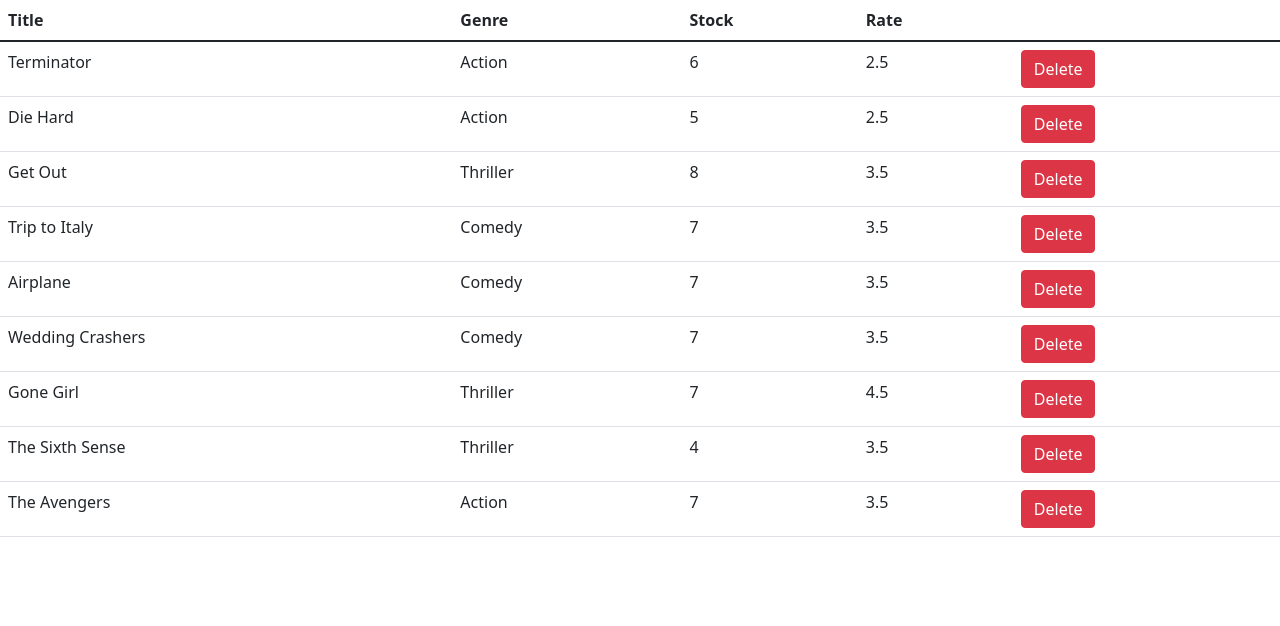
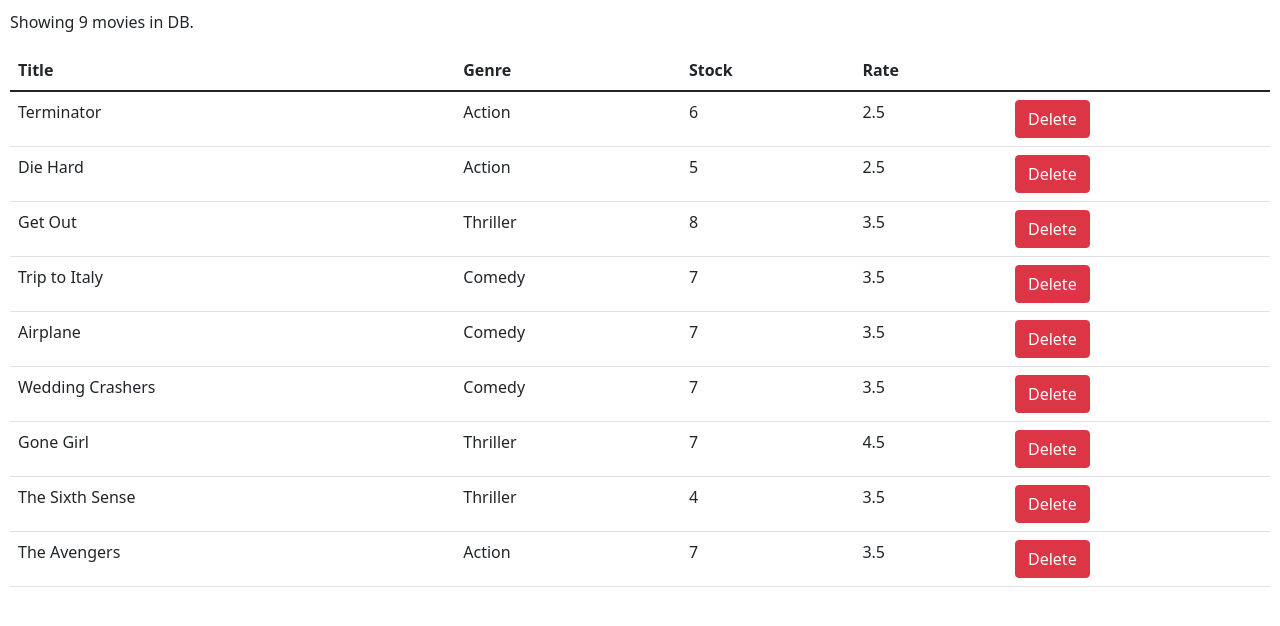
Before and after one commit to rua1hc/react-fdn-vidly-app, a React (Create React App) app: page / in a window 1280 px wide. Shown: the top 626 px of the page. Built offline with nearby package versions, Linux system fonts and the light colour scheme.

Commit message:
s3v18 delete btn

```diff
--- a/src/comps/movies.jsx
+++ b/src/comps/movies.jsx
@@ -13,7 +13,13 @@
     };
 
     render() {
+        const { length: count } = this.state.movies;
+
+        if (count === 0) return <p>No movies found!</p>;
+
         return (
+            <React.Fragment>
+                <p>Showing {count} movies in DB.</p>
                 <table className="table">
                     <thead>
                         <tr>
@@ -43,6 +49,7 @@
                         ))}
                     </tbody>
                 </table>
+            </React.Fragment>
         );
     }
 }
--- a/src/index.css
+++ b/src/index.css
@@ -1,13 +1,15 @@
 body {
-  margin: 0;
-  font-family: -apple-system, BlinkMacSystemFont, 'Segoe UI', 'Roboto', 'Oxygen',
-    'Ubuntu', 'Cantarell', 'Fira Sans', 'Droid Sans', 'Helvetica Neue',
-    sans-serif;
-  -webkit-font-smoothing: antialiased;
-  -moz-osx-font-smoothing: grayscale;
+    margin: 0;
+    font-family: -apple-system, BlinkMacSystemFont, "Segoe UI", "Roboto",
+        "Oxygen", "Ubuntu", "Cantarell", "Fira Sans", "Droid Sans",
+        "Helvetica Neue", sans-serif;
+    -webkit-font-smoothing: antialiased;
+    -moz-osx-font-smoothing: grayscale;
+
+    padding: 10px;
 }
 
 code {
-  font-family: source-code-pro, Menlo, Monaco, Consolas, 'Courier New',
-    monospace;
+    font-family: source-code-pro, Menlo, Monaco, Consolas, "Courier New",
+        monospace;
 }
```
Lines whose indentation alone changed are shown as unchanged.
